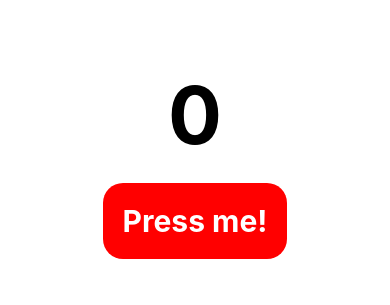
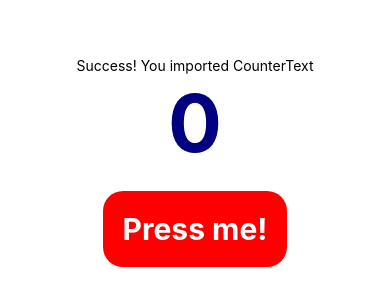
Before and after one commit to yjsoon/react-native-clicker, a React Native app: screen / in a window 390 px wide. Shown: the part 235-540 px from the top of the page. Built offline with nearby package versions, Linux system fonts and the light colour scheme.

Commit message:
Added CounterText component

```diff
--- a/App.js
+++ b/App.js
@@ -1,6 +1,7 @@
 import { StatusBar } from "expo-status-bar";
 import React, { useState } from "react";
 import { StyleSheet, Text, View, TouchableOpacity, Button } from "react-native";
+import CounterText from "./components/CounterText";
 
 export default function App() {
   const [count, setCount] = useState(0);
@@ -23,9 +24,14 @@ export default function App() {
 
   return (
     <View style={styles.container}>
-      <Text style={{ fontSize: 80, fontWeight: "bold" }}>{count}</Text>
+      <CounterText></CounterText>
+
+      <Text style={{ fontSize: 80, color: "navy", fontWeight: "bold" }}>
+        {count}
+      </Text>
 
       {
+        // How it used to look
         //<Button onPress={increment} title="Press me"></Button>
       }
 
--- /dev/null
+++ b/components/CounterText.js
@@ -0,0 +1,6 @@
+import React from "react";
+import { Text, StyleSheet } from "react-native";
+
+export default function CounterText(props) {
+  return <Text>Success! You imported CounterText</Text>;
+}
```
